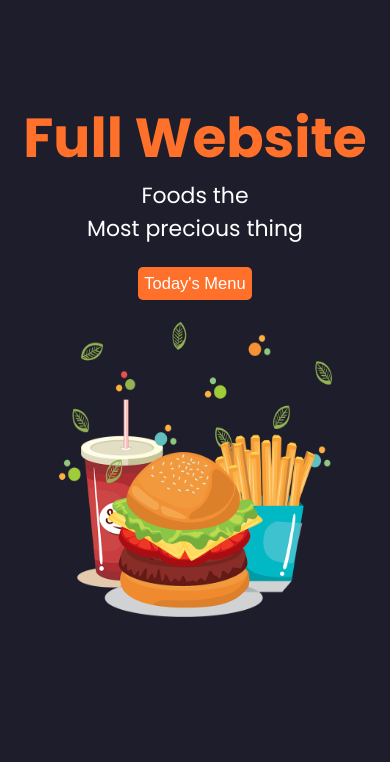
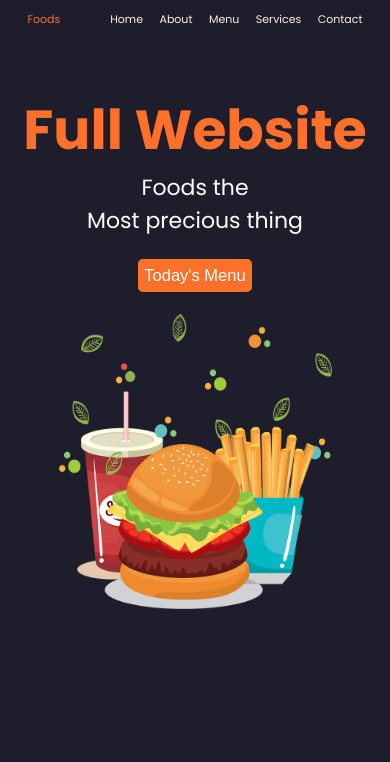
Before and after one commit to wicho120/proyectoWeb, a plain HTML site: page index.html in a window 390 px wide. Shown: the top 762 px of the page. Drawn offline with Linux system fonts and the light colour scheme.

Commit message:
feat: :construction: Terminacion del header y todos los articulos responsive (falta footer)

```diff
--- a/CSS/style.css
+++ b/CSS/style.css
@@ -1,16 +1,20 @@
 @import url(variables.css);
 @import url('https://fonts.googleapis.com/css2?family=Poppins:ital,wght@0,100;0,200;0,300;0,400;0,500;0,600;0,700;0,800;0,900;1,100;1,200;1,300;1,400;1,500;1,600;1,700;1,800;1,900&display=swap');
 
+html{
+    scroll-behavior: smooth;
+}
 
 body{
     background: var(--color-principal);
     font-family:'Poppins', sans-serif;
     font-size: 20px;
+    margin: 0;
 }
 
 .main{
     display: grid;
-    grid-template-rows: 0.5fr 0.5fr repeat(2, 1fr) 0.5fr;
+    grid-template-rows:0.5fr 0.5fr repeat(2, 1fr) 0.5fr;
     grid-template-columns: repeat(1, 1fr);
     grid-template-areas:
         "article_1"
@@ -21,43 +25,36 @@ body{
     ;
 }
 
-.header{
-    color: white;
+
+.header_container{
+    display: flex;
+    align-items: center;
+    justify-content: space-between;
+    background-color: var(--color-principal);
+    position:fixed;
     width: 100%;
-    height: 10vh;
-    margin-bottom: 2em;
-    display: flex;
-    justify-content: space-between;
-    align-items: center;
+    z-index: 100;
 }
 
-.header_container_foods p{
+.text{
+    font-size: 1.5em;
+    color: var(--color-orange);
     display: flex;
-    padding: 1em;
-    font-size: 1.5em;
-    margin: 0;
-    align-items: center;
-    color: var(--color-orange);
-    margin-left: 1em;
+    justify-content: center;
+    margin-left: 5em;
 }
 
-.header_container_opc{
+.nav_list{
+    margin-right: 5em;
     display: flex;
-
+    gap: 5em;
+    list-style-type: none;
 }
 
-.header_container_opc ul{
-    list-style-type: none;
-    display: flex;
-    align-items: center;
-    margin: 0;
-}
-
-.header_container_opc li{
-    float: left;
-    padding: 1em;
+.nav_list li a{
+    text-decoration: none;
+    color: var(--color-boxes);
     font-size: 1.5em;
-    margin-right: 1em;
 }
 
 
@@ -73,7 +70,7 @@ body{
         "section_1_texto section_1_texto section_1_img section_1_img"
         "section_1_texto section_1_texto section_1_img section_1_img"
     ;
-    margin-bottom: 13rem;
+    margin-bottom: 15rem;
     margin-top: 8rem;
 }
 
@@ -127,6 +124,7 @@ body{
 
 
 
+
 .article_2{
     grid-area: article_2;
     display: grid;
@@ -138,7 +136,7 @@ body{
         "section_2_img section_2_img section_2_texto section_2_texto"
         "section_2_img section_2_img section_2_texto section_2_texto"
     ;
-    margin-bottom: 13rem;
+    margin-bottom: 15rem;
 }
 
 .section_2_text{
@@ -205,7 +203,7 @@ div .about_small{
         "section_3_img section_3_img section_3_img"
         "section_3_img section_3_img section_3_img"
     ;
-    margin-bottom: 13rem;
+    margin-bottom: 15rem;
 }
 
 .article_3  h2,h3,p{
@@ -502,4 +500,18 @@ div .about_small{
             "section_5_texto section_5_texto section_5_texto section_5_texto"
         ;
     }
+
+    .text{
+        font-size: 1em;
+        margin-left: 2.5em;
+    }
+
+    .nav_list{
+        margin-right: 2.5em;
+        gap: 1.5em;
+    }
+
+    .nav_list li a{
+        font-size: 1em;
+    }
 }
--- a/index.html
+++ b/index.html
@@ -11,10 +11,21 @@
 </head>
 <body>
 
-
+    <header>
+        <div class="header_container">
+            <p class="text">Foods</p>
+            <ul class="nav_list">
+                <li><a href="#Home">Home</a></li>
+                <li><a href="#About">About</a></li>
+                <li><a href="#Menu">Menu</a></li>
+                <li><a href="#Service">Services</a></li>
+                <li><a href="#Contact">Contact</a></li>
+            </ul>
+        </div>
+    </header>
     <main class="main">
 
-        <article class="article_1">
+        <article id="Home" class="article_1">
             <section class="section_1_text">
                 <div>
                     <h1>Full Website</h1>
@@ -29,7 +40,7 @@
             </section>
         </article>
 
-        <article class="article_2">
+        <article id="About" class="article_2">
             <section class="section_2_text">
                 <div>
                     <p class="about_small">About Us</p>
@@ -47,7 +58,7 @@
             </section>
         </article>
 
-        <article class="article_3">
+        <article id="Menu" class="article_3">
             <section class="section_3_text">
                 <div>
                     <p class="about_small">Services</p>
@@ -79,7 +90,7 @@
             </section>
         </article>
 
-        <article class="article_4">
+        <article id="Service" class="article_4">
             <section class="section_4_text">
                 <div>
                     <p class="about_small">Services</p>
@@ -108,7 +119,7 @@
             </section>
         </article>
 
-        <article class="article_5">
+        <article id="Contact" class="article_5">
             <section class="section_5_text">
                 <div class="section_5_text_container">
                     <div class="section_5_text_box">
--- a/js/main.js
+++ b/js/main.js
@@ -1 +1,11 @@
-import {} from "./modules/app.js"
+const nav = document.querySelector("#nav");
+const abrir = document.querySelector("#abrir");
+const cerrar = document.querySelector("#cerrar");
+
+abrir.addEventListener("click", () => {
+    nav.classList.add("visible");
+})
+
+cerrar.addEventListener("click", () => {
+    nav.classList.remove("visible");
+})
```
Also changed, not shown: storage/img/menu.png (added).
